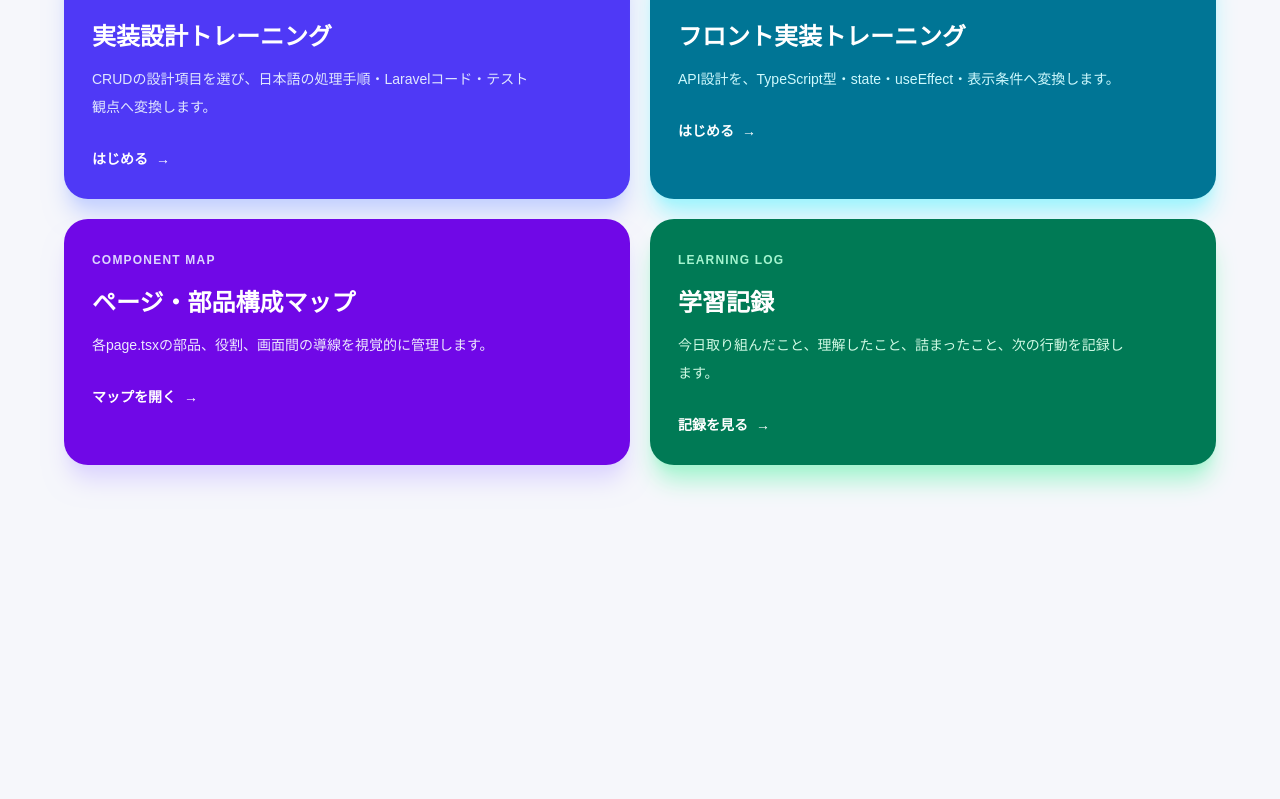
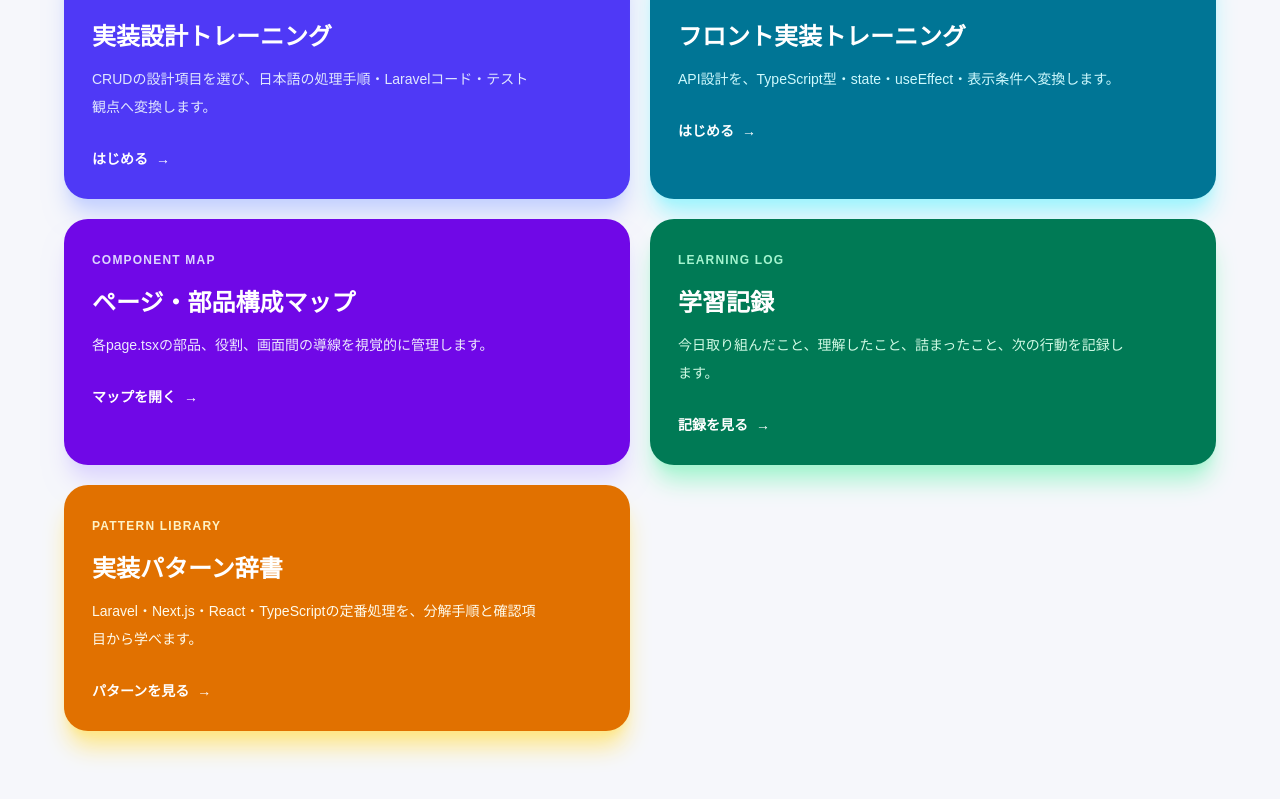
Before and after one commit to lesser-fam/learning-log-app, a Next.js app in the folder frontend/: page / in a window 1280 px wide. Shown: the part 561-1360 px from the top of the page. Before the commit the page ends 1106 px from the top, so only its background shows below. Built offline with nearby package versions, Linux system fonts and the light colour scheme.

Commit message:
Add development pattern library

```diff
--- a/frontend/src/app/page.tsx
+++ b/frontend/src/app/page.tsx
@@ -93,6 +93,23 @@ export default function Home() {
               <span className="transition group-hover:translate-x-1">→</span>
             </span>
           </Link>
+
+          <Link
+            href="/pattern-library"
+            className="group rounded-3xl bg-amber-600 p-7 text-white shadow-xl shadow-amber-200 transition hover:-translate-y-1 hover:bg-amber-700"
+          >
+            <span className="text-xs font-black tracking-widest text-amber-100">
+              PATTERN LIBRARY
+            </span>
+            <h2 className="mt-4 text-2xl font-black">実装パターン辞書</h2>
+            <p className="mt-3 max-w-md text-sm leading-7 text-amber-50">
+              Laravel・Next.js・React・TypeScriptの定番処理を、分解手順と確認項目から学べます。
+            </p>
+            <span className="mt-7 inline-flex items-center gap-2 text-sm font-bold">
+              パターンを見る{" "}
+              <span className="transition group-hover:translate-x-1">→</span>
+            </span>
+          </Link>
         </div>
       </div>
     </main>
```
